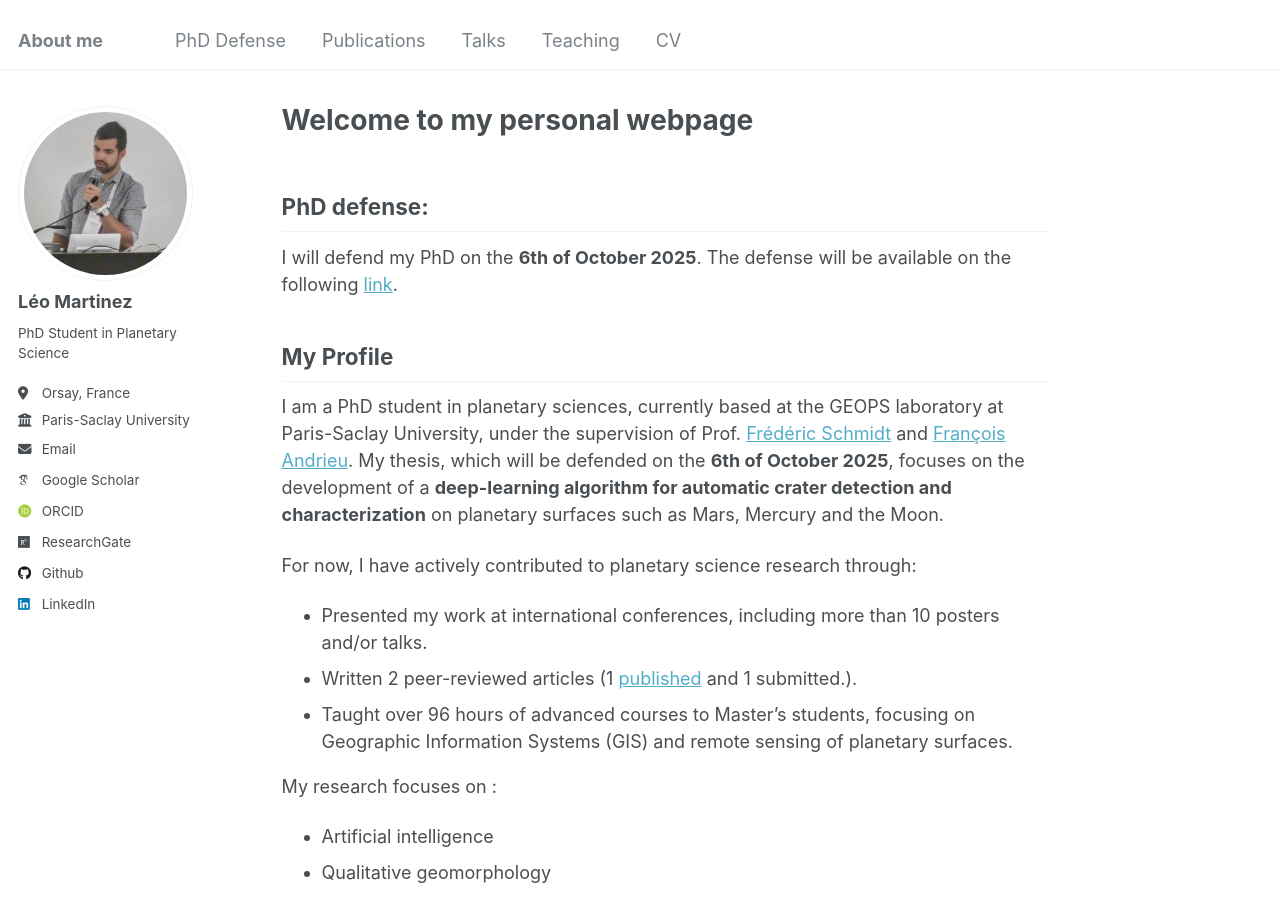
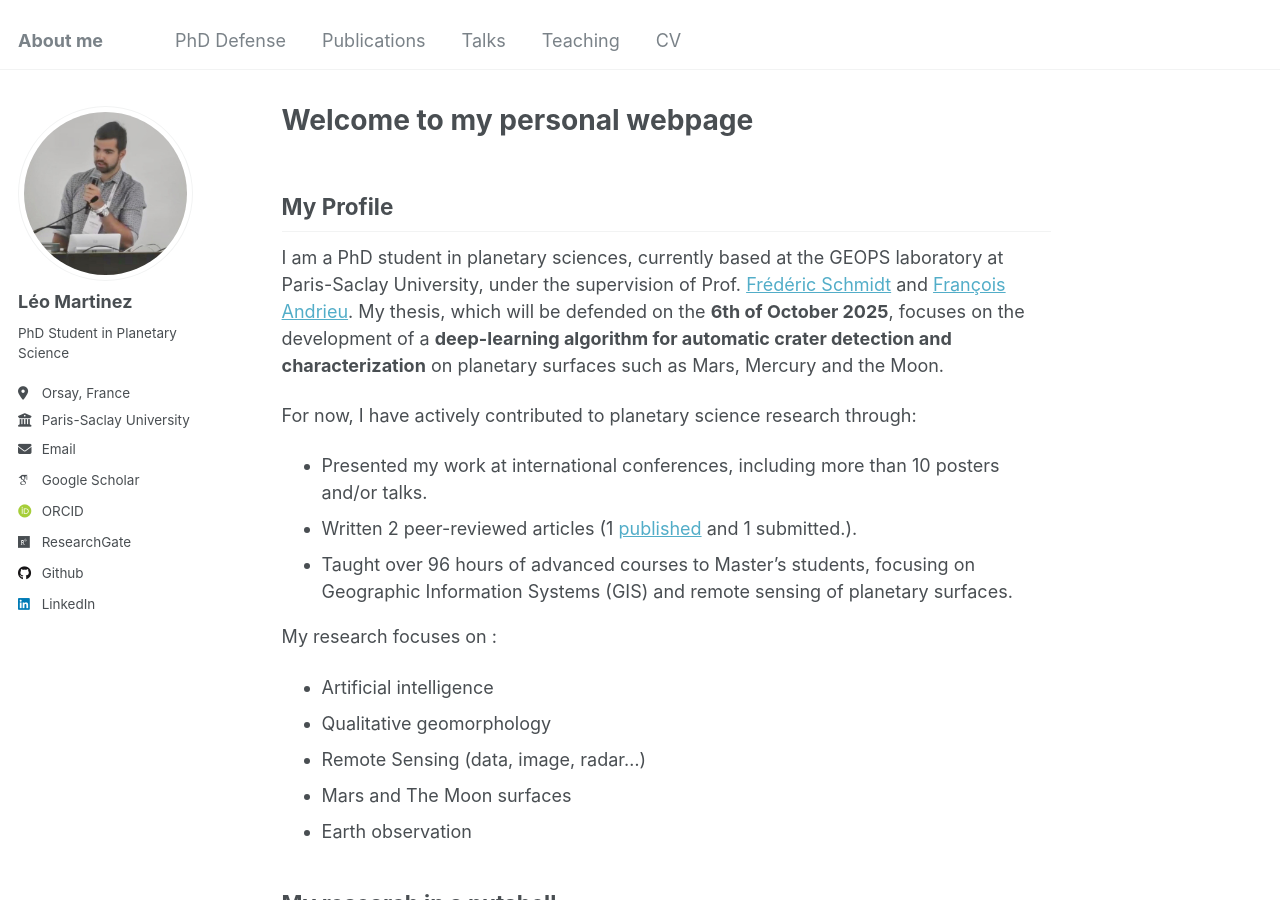
Before and after one commit to leomrtinez/leomrtinez.github.io, a Jekyll site: the page built from _pages/about.md, in a window 1280 px wide and 900 px high. Built offline with Jekyll 4.4.1, drawn with Linux system fonts in a browser that asks for light colours; some web fonts are replaced.

Commit message:
Update about.md

```diff
--- a/_pages/about.md
+++ b/_pages/about.md
@@ -6,10 +6,6 @@ redirect_from:
   - /about/
   - /about.html
 ---
-
-## PhD defense:
-
-I will defend my PhD on the **6th of October 2025**. The defense will be available on the following [link](https://universite-paris-saclay-fr.zoom.us/j/93874359215?pwd=8HtlagOW527a09Ha36V3OxPGl9F8BY.1).
 
 ## My Profile
 
```
